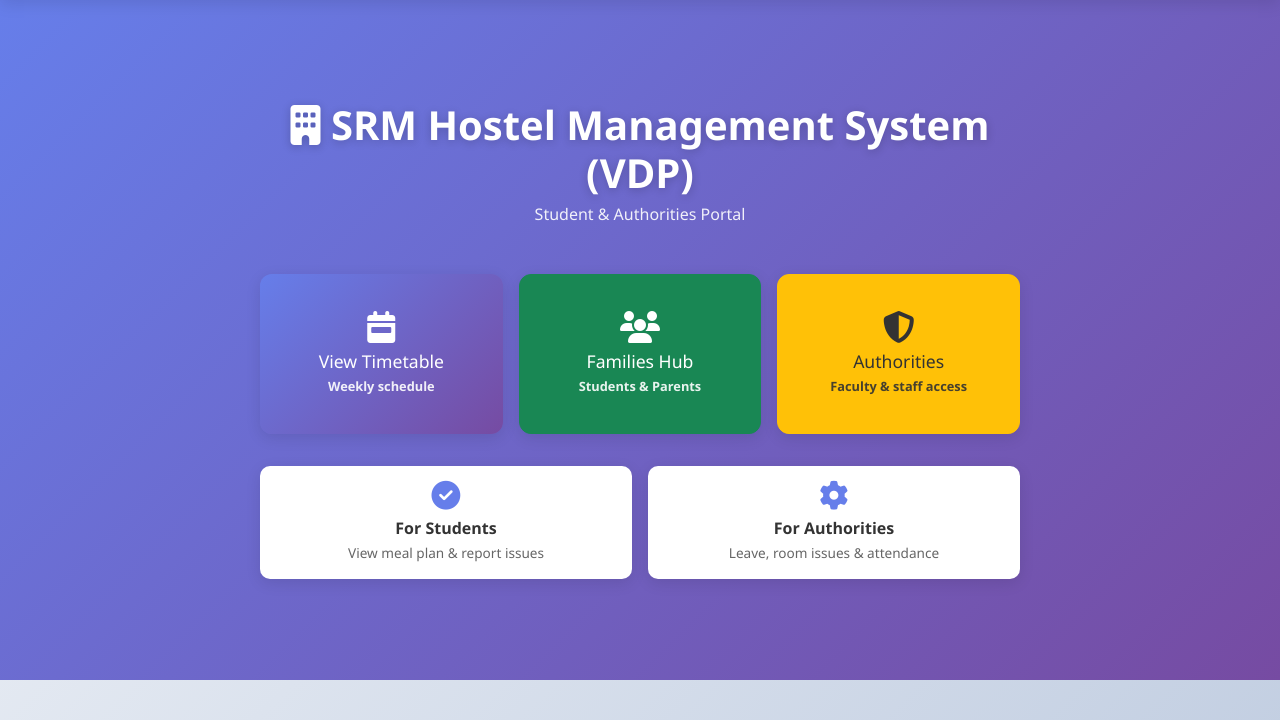
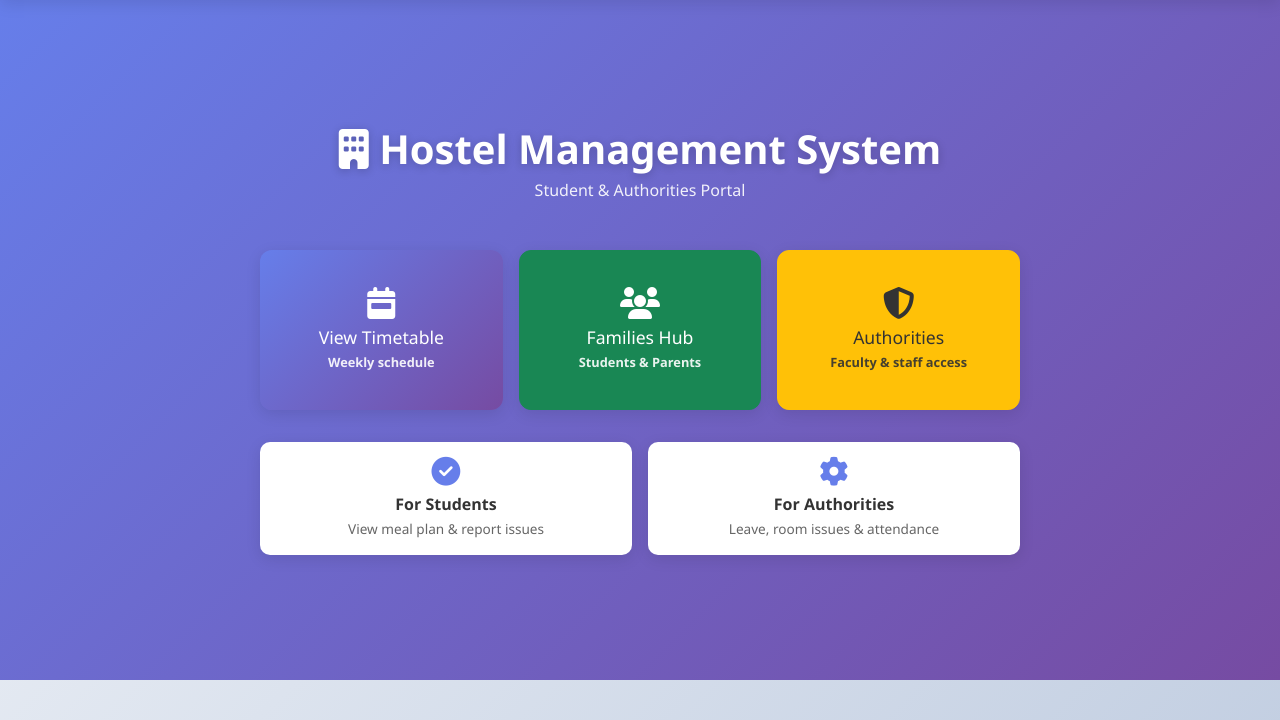
Before and after one commit to ualahari/Residential-Hostel-Management, a Flask app: page / in a window 1280 px wide. Shown: the part 64-784 px from the top of the page. Run offline with Flask 3, Linux system fonts and the light colour scheme.

Commit message:
Update index.html

```diff
--- a/templates/index.html
+++ b/templates/index.html
@@ -8,7 +8,7 @@
             <div class="col-12 col-md-10 col-lg-8">
                 <div class="page-header text-center">
                     <h1 class="page-title">
-                        <i class="fas fa-building"></i> SRM Hostel Management System (VDP)
+                        <i class="fas fa-building"></i>  Hostel Management System
                     </h1>
                     <p class="page-subtitle">Student & Authorities Portal</p>
                 </div>
```
